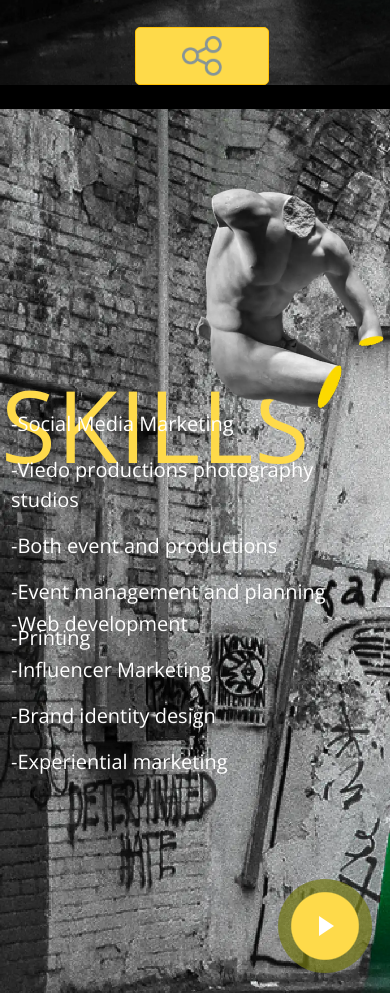
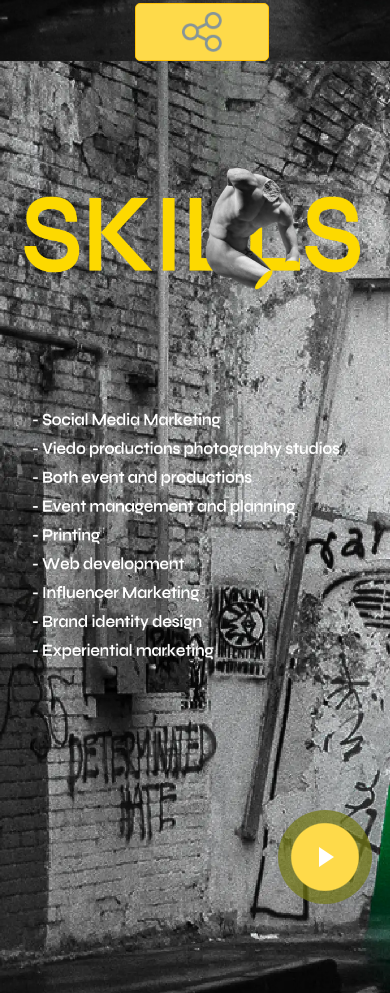
Before and after one commit to youssef8000/sukoon, a plain HTML site: page index.html in a window 390 px wide. Shown: the part 2555-3548 px from the top of the page. Drawn offline with nearby package versions, Linux system fonts and the light colour scheme.

Commit message:
edit commit

```diff
--- a/assets/css/style.css
+++ b/assets/css/style.css
@@ -929,7 +929,7 @@ section {
 --------------------------------------------------------------*/
 #aboutus {
   width: 100%;
-  height: 100vh;
+  height: 110vh;
   background-image: url(../img/bg2.webp);
   background-size: cover;
   position: relative;
@@ -1030,6 +1030,9 @@ section {
   font: var(--unnamed-font-style-normal) normal var(--unnamed-font-weight-normal) var(--unnamed-font-size-20)/var(--unnamed-line-spacing-27) var(--unnamed-font-family-barlow);
   bottom: 0;
 }
+#skil_img{
+  display: none;
+}
 #slider-img7{
   width: 500px;
   right: 70px;
@@ -1100,11 +1103,11 @@ section {
 @media (max-width: 800px) {
   #aboutus {
     width: 100%;
-    height: 100vh;
+    height: 125vh;
   }
   .aboutus .play-btn {
     left: 70%;
-    top: 300px;
+    top: 450px;
   }
   #text{
     margin-left: 50px;
@@ -1112,24 +1115,73 @@ section {
     color: white;
   }
   #slider-img7{
-    top: 9%;
-    left: 30%;
-    width: 50%;
+    display: none;
   }
   #skills{
-    margin-left: 55px;
-    top: -200px;
-    font-size: 200px;
+    display: none;
+  }
+  #skil_img{
+    display: block;
+    width: 100%;
+    position: absolute;
+    top: 20px;
+    margin-left: 3%;
+  }
+  #word{
+    display: block;
+    width: 85%;
+    position: absolute;
+    top: 350px;
+    left: 20px;
   }
   #dot_all{
-    right: -40px;
-    top: 450px;
-    font-size: 20px;
+    display: none;
   }
   #dot_all2{
-    font-size: 20px;
-    right: -40px;
-    top: 680px;
+    display: none;
+
+  }
+}
+@media (max-width: 768px) {
+  #aboutus {
+    width: 100%;
+    height: 125vh;
+  }
+  .aboutus .play-btn {
+    left: 70%;
+    top: 450px;
+  }
+  #text{
+    margin-left: 50px;
+    bottom: 70px;
+    color: white;
+  }
+  #slider-img7{
+    display: none;
+  }
+  #skills{
+    display: none;
+  }
+  #skil_img{
+    display: block;
+    width: 90%;
+    position: absolute;
+    top: 20px;
+    margin-left: 3%;
+  }
+  #word{
+    display: block;
+    width: 65%;
+    position: absolute;
+    top: 550px;
+    left: 20px;
+  }
+  #dot_all{
+    display: none;
+  }
+  #dot_all2{
+    display: none;
+
   }
 }
 @media (max-width: 550px) {
@@ -1147,27 +1199,36 @@ section {
     color: white;
   }
   #slider-img7{
-    top: 2%;
-    width: 60%;
+    display: none;
   }
   #skills{
-    margin-left: 55px;
-    top: -200px;
-    font-size: 100px;
+    display: none;
+  }
+  #skil_img{
+    display: block;
+    width: 100%;
+    position: absolute;
+
+  }
+  #word{
+    display: block;
+    width: 85%;
+    position: absolute;
+    top: 350px;
+    left: 20px;
   }
   #dot_all{
-    right: -40px;
-    top: 300px;
+    display: none;
   }
   #dot_all2{
-    right: -40px;
-    top: 500px;
+    display: none;
+
   }
 }
 @media (max-width: 430px) {
   .aboutus .play-btn {
     left: 70%;
-    top: 300px;
+    top: 200px;
   }
   #text{
     margin-left: 50px;
@@ -1175,27 +1236,56 @@ section {
     color: white;
   }
   #slider-img7{
-    top: 2%;
-    width: 80%;
+    display: none;
   }
   #skills{
-    margin-left: 35px;
-    top: -300px;
-    font-size: 100px;
+    display: none;
+  }
+  #skil_img{
+    display: block;
+    width: 100%;
+    position: absolute;
+
+  }
+  #word{
+    display: block;
+    width: 85%;
+    position: absolute;
+    top: 350px;
+    left: 20px;
   }
   #dot_all{
-    right: 1px;
-    top: 350px;
+    display: none;
   }
   #dot_all2{
-    right: 1px;
-    top: 550px;
+    display: none;
+
   }
 }
 @media (max-width: 394px) {
   #aboutus {
     width: 100%;
     height: 110vh;
+  }
+  #skil_img{
+    display: block;
+    width: 100%;
+    position: absolute;
+
+  }
+  #word{
+    display: block;
+    width: 85%;
+    position: absolute;
+    top: 350px;
+    left: 20px;
+  }
+  #dot_all{
+    display: none;
+  }
+  #dot_all2{
+    display: none;
+
   }
 }
 @media (max-width: 390px) {
@@ -1208,29 +1298,69 @@ section {
     bottom: 0px;
     color: white;
   }
+  #skil_img{
+    display: block;
+    width: 100%;
+    position: absolute;
+
+  }
+  #word{
+    display: block;
+    width: 85%;
+    position: absolute;
+    top: 350px;
+    left: 20px;
+  }
   #dot_all{
-    right: 1px;
-    top: 300px;
+    display: none;
   }
   #dot_all2{
-    right: 1px;
-    top: 500px;
-  }
-  #skills{
-    margin-left: 1px;
-    top: -230px;
-    font-size: 100px;
+    display: none;
+
   }
 }
 @media (max-width: 376px) {
   #skills{
-    top: -350px;
+    display: none;
+  }
+  #skil_img{
+    display: block;
+    width: 100%;
+    position: absolute;
+
+  }
+  #word{
+    display: block;
+    width: 85%;
+    position: absolute;
+    top: 350px;
+    left: 20px;
   }
 }
 @media (max-width: 361px) {
   #aboutus {
     width: 100%;
     height: 130vh;
+  }
+  #skil_img{
+    display: block;
+    width: 100%;
+    position: absolute;
+
+  }
+  #word{
+    display: block;
+    width: 85%;
+    position: absolute;
+    top: 350px;
+    left: 20px;
+  }
+  #dot_all{
+    display: none;
+  }
+  #dot_all2{
+    display: none;
+
   }
 }
 /*--------------------------------------------------------------
--- a/index.html
+++ b/index.html
@@ -92,7 +92,6 @@
     </div>
   </section><!-- End Hero -->
   <main id="main">
-<br>
        <!-- ======= Features Section ======= -->
        <section id="features" class="features">
         <div class="features-container" >
@@ -106,7 +105,6 @@
         </div>
 
       </section><!-- End Features Section -->
-      <br>
       <!-- ======= aboutus Section ======= -->
       <section id="aboutus" class="aboutus">
         <div class="wow animate__zoomIn aboutus-container" >
@@ -116,9 +114,10 @@
             </div>
             <h3 id="skills">SKILLS</h3>
              <img id="slider-img7" src="assets/img/slider-img-7@2x.webp" alt="">
+             <img id="skil_img" src="assets/img/AAAA-01.png" alt="">
              <div id="dot_all">
               <p class="p" style="color: ffffff62;">-Social Media Marketing</p>
-              <p class="p" style="color: ffffff62;">-Viedo productions photography studios</p>
+              <p class="p" style="color: ffffff62;">-Viedo productions <br><span style="opacity: 0%;">-</span> photography studios</p>
               <p class="p" style="color: ffffff62;">-Both event and productions</p>
               <p class="p" style="color: ffffff62;">-Event management and planning</p>
               <p class="p" style="color: ffffff62;">-Printing</p>
@@ -130,15 +129,14 @@
               <p class="p" style="color: ffffff62;">-Brand identity design</p>
               <p class="p" style="color: ffffff62;">-Experiential marketing</p>
             </div>
+            <img id="word" src="assets/img/a-01.png" alt="">
             <div>
               <h3 id="text">IF WE DON’T KNOW <br> SOMETHING, WE ALWAYS TRY <br> TO GET AROUND IT QUICKLY.</h3>
             </div>
         </div>
       </div>
       </section><!-- End aboutus Section -->
-
   </main><!-- End #main -->
-<br>
   <!-- ======= Footer ======= -->
   <footer id="footer">
       <div class="footer-container">
```
Also changed, not shown: assets/img/AAAA-01.png (added), assets/img/a-01.png (added), assets/img/a.png (added), assets/img/aa.png (added).
